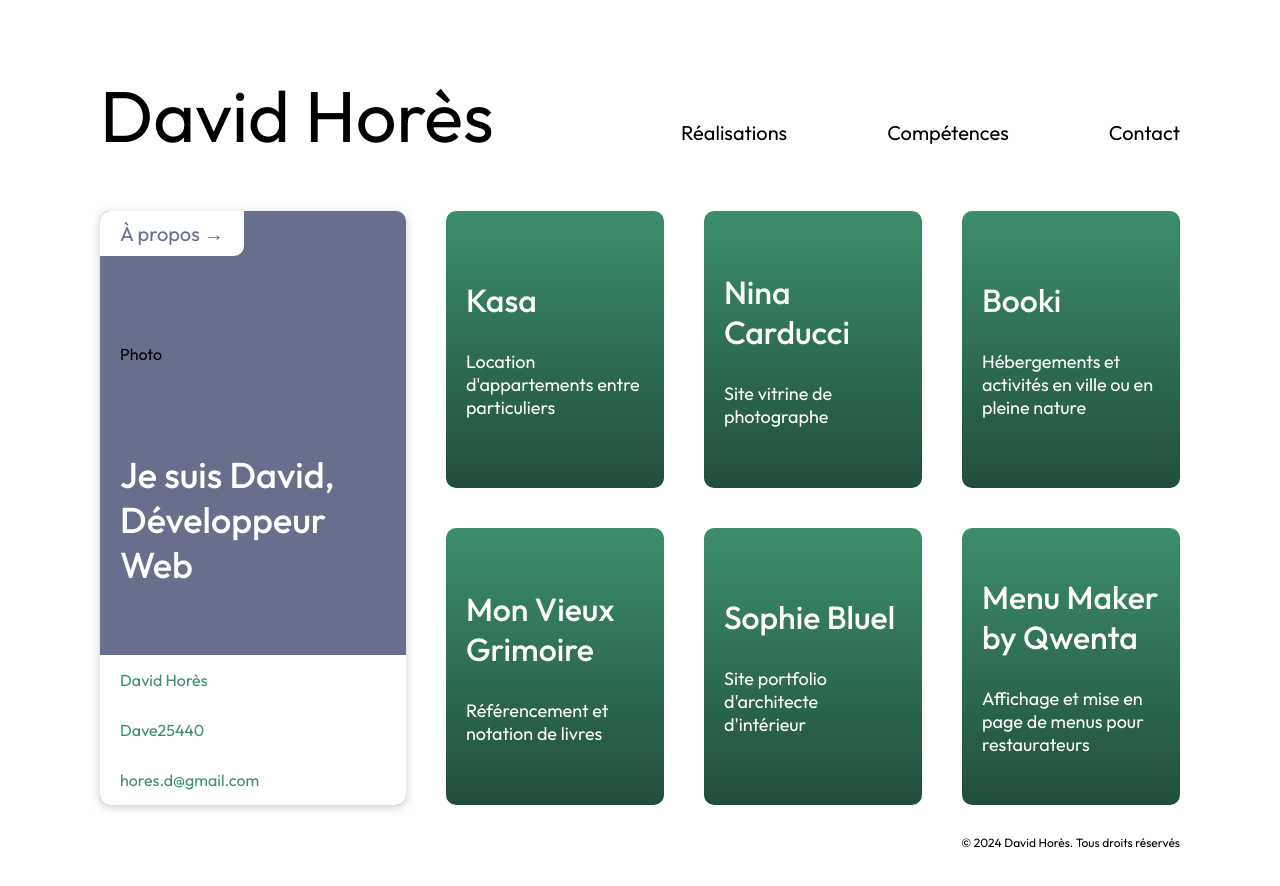
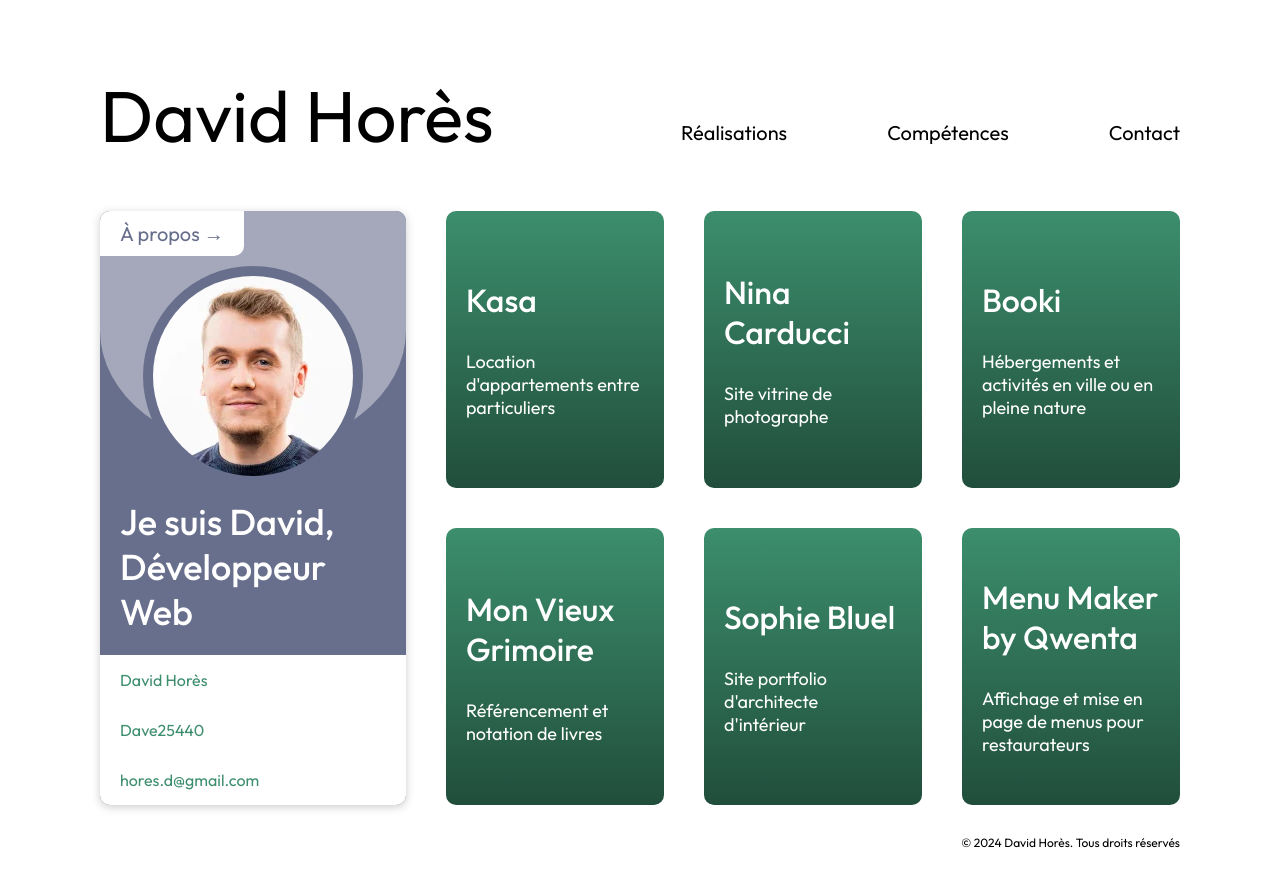
Before and after one commit to Dave25440/david-hores-portfolio, a React (Create React App) app: page /david-hores-portfolio/realisations in a window 1280 px wide. Shown: the top 886 px of the page. Built offline with nearby package versions, Linux system fonts and the light colour scheme.

Commit message:
Add david_hores WebP image to About and update About style

```diff
--- a/src/components/About/About.module.scss
+++ b/src/components/About/About.module.scss
@@ -38,7 +38,15 @@
         transform: rotateY(180deg);
     }
 
+    &__top {
+        background-color: variables.$color-secondary;
+        @include mixins.block-size(100%, 40%, 10px 10px 50% 50%);
+        @include mixins.column-flexbox(flex-start);
+    }
+
     &__button {
+        align-self: flex-start;
+        transition: all 0.3s;
         @include mixins.button-style(
             variables.$color-background,
             (10px 0),
@@ -47,15 +55,22 @@
         @include mixins.text-style(variables.$color-primary, 1.25rem, 400);
 
         &:hover {
-            text-decoration: underline;
+            border-radius: 0 0 10px 10px;
+            margin-left: 10px;
         }
     }
 
     &__photo {
-        padding: 20px;
+        align-self: center;
+        position: relative;
+        top: 10px;
+        background-color: variables.$color-primary;
+        border-radius: 50%;
+        padding: 10px;
     }
 
     &__title {
+        margin-top: 30px;
         padding: 0 20px;
         @include mixins.text-style(variables.$color-background, 2.25rem, 500);
     }
--- a/src/components/About/index.jsx
+++ b/src/components/About/index.jsx
@@ -1,6 +1,8 @@
 import { useState } from "react";
 import styles from "./About.module.scss";
 import Links from "../Links";
+
+const photo = require("../../assets/david_hores.webp");
 
 const About = ({
     project,
@@ -11,6 +13,7 @@ const About = ({
 }) => {
     const [isFlipped, setIsFlipped] = useState(false);
     const flipCard = () => setIsFlipped((prev) => !prev);
+    const src = photo;
 
     return (
         <article className={styles.about}>
@@ -20,10 +23,21 @@ const About = ({
                 }`}
             >
                 <div className={styles.about__front}>
-                    <button className={styles.about__button} onClick={flipCard}>
-                        À propos &rarr;
-                    </button>
-                    {!project && <p className={styles.about__photo}>Photo</p>}
+                    <div className={styles.about__top}>
+                        <button
+                            className={styles.about__button}
+                            onClick={flipCard}
+                        >
+                            À propos &rarr;
+                        </button>
+                        {!project && (
+                            <img
+                                src={src}
+                                alt="David Horès"
+                                className={styles.about__photo}
+                            />
+                        )}
+                    </div>
                     <h2 className={styles.about__title}>{title}</h2>
                     {subtitle && (
                         <h3 className={styles.about__subtitle}>{subtitle}</h3>
```
Also changed, not shown: src/assets/david_hores.webp (added).
